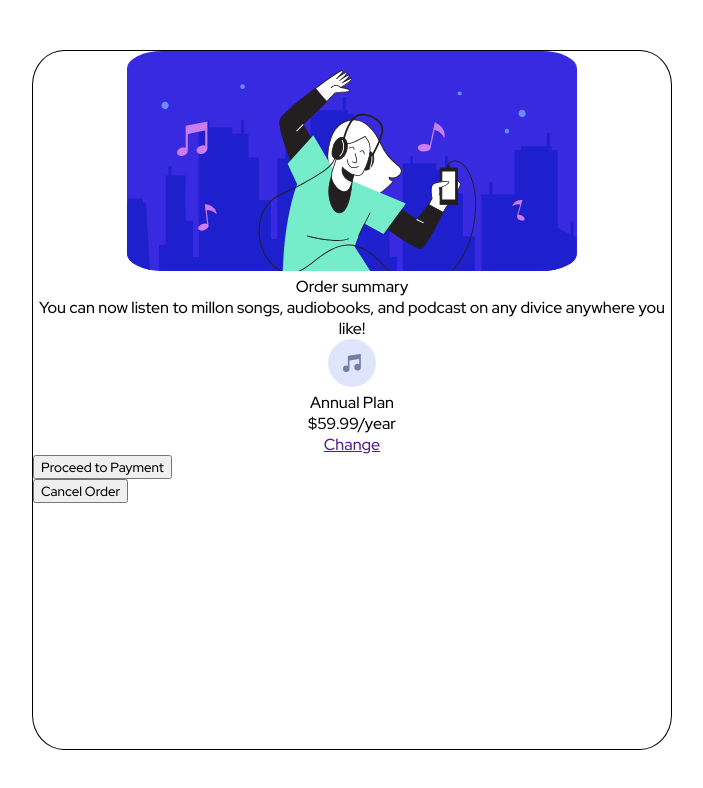
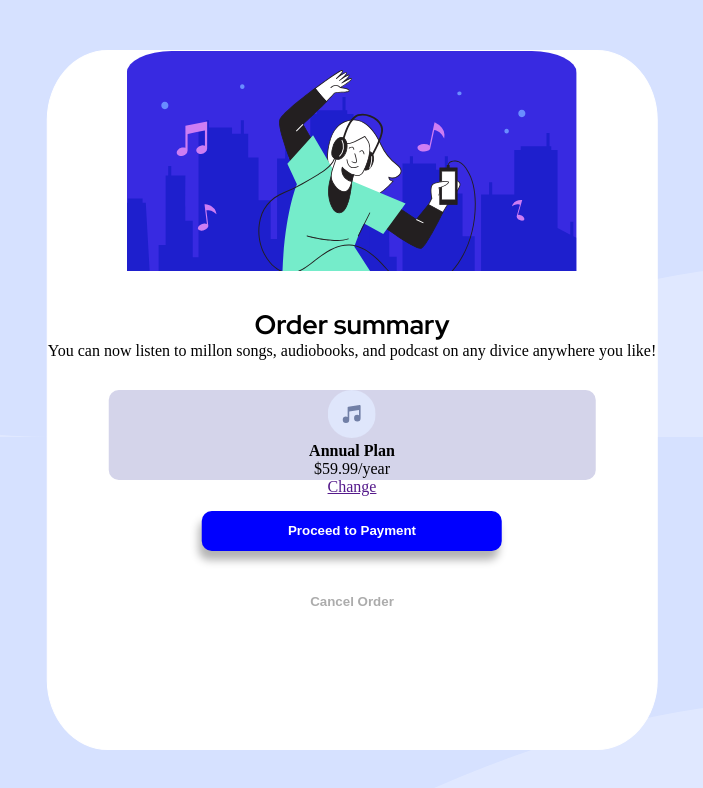
Before and after one commit to FernandoTol/practica5Kodemia, a plain HTML site: page index.html in a window 1280 px wide. Shown: the whole page, without its empty margins (288-991 px from the left). Drawn offline with Linux system fonts and the light colour scheme.

Commit message:
Se agrego sembras a los botones margenes a los contenedores y se modifico el texto

```diff
--- a/css/index.css
+++ b/css/index.css
@@ -3,13 +3,12 @@
 *{
     box-sizing: border-box;
     margin: 0;
-    font-family: 'Red Hat Display', sans-serif;
+
 }
 
-.img-back{
-    height: 100%;
-    width: auto;
-    background-color: hsl(225, 100%, 98%);
+body{
+    background-image: url("../assets/images/pattern-background-desktop.svg");
+    background-color: hsl(225, 100%, 94%);
 }
 
 .card{
@@ -17,17 +16,76 @@
     width: auto;
     top: 50%;
     left: 50%;
+    background-color: white;
     transform: translateX(-50%) translateY(-50%);
     position: absolute;
-    border:1px solid black;
-    border-radius: 5%;
+    border:1px solid white;
+    border-radius: 10%;
     text-align: center;
 }
 
 .card img{
-    border-radius: 8%;
+    height: auto;
+    width: auto;
+    border-top-left-radius: 10%;
+    border-top-right-radius: 10%;
+}
+
+.title{
+    font-family: 'Red Hat Display', sans-serif;
+    font-weight: bold;
+    font-size: 1.67rem;
+    margin-top: 2rem;
+}
+
+.card section{
+    background-color: rgb(212, 212, 234);
+    height: 90PX;
+    margin-left: 10%;
+    margin-right: 10%;
+    margin-top: 5%;
+    border-radius: 10px;
+}
+
+.categoria{
+    font-weight: bold;
 }
 
 .card button{
+    margin: 1px solid white;
+    width: 300px;
+    height: 40px;
+    border-radius: 10px;
+    margin-top: 5%;
+    margin-right: auto;
+    margin-left: auto;
     display: block;
 }
+
+.pay{
+    background-color: blue;
+    color: white;
+    border: 0px ;
+    box-shadow: -3px 9px 8px rgba(0,0,0,0.3);
+    font-weight: bold;
+}
+
+.pay:focus{
+outline: none;
+}
+
+.pay:hover{
+    background-color: rgb(147, 147, 232);
+    border: 0px;
+}
+
+.cancel{
+    background-color: white;
+    font-weight: bold;
+    border: 0px ;
+    color: rgb(172, 172, 172);
+}
+
+.cancel:hover{
+    color: black;
+}
--- a/index.html
+++ b/index.html
@@ -10,23 +10,22 @@
 </head>
 
 <body>
-    <!-- <img class="img-back" src="./assets/images/pattern-background-desktop.svg" alt=""> -->
-
     <article class="card">
         <img src="./assets/images/illustration-hero.svg" alt="">
         <main>
             <p class="title">Order summary</p>
-            <p class="conten">You can now listen to millon songs, audiobooks, and podcast on any divice anywhere you like!</p>
+            <p class="conten">You can now listen to millon songs, audiobooks, and podcast on any divice anywhere you
+                like!</p>
             <section>
                 <img class="icon" src="./assets/images/icon-music.svg" alt="">
                 <article class="plan">
-                    <p>Annual Plan</p>
-                    <p>$59.99/year</p>
+                    <p class="categoria">Annual Plan</p>
+                    <p class="costos">$59.99/year</p>
                     <a href="">Change</a>
                 </article>
             </section>
-            <button class="pay">Proceed to Payment</button>
-            <button class="cancel">Cancel Order</button>
+                <button class="pay">Proceed to Payment</button>
+                <button class="cancel">Cancel Order</button>
         </main>
     </article>
 </body>
```
